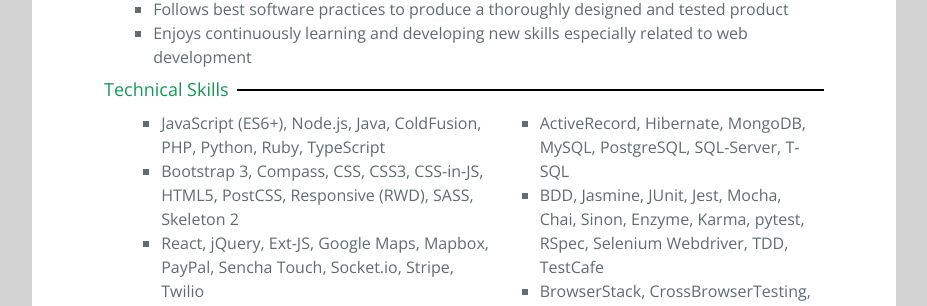
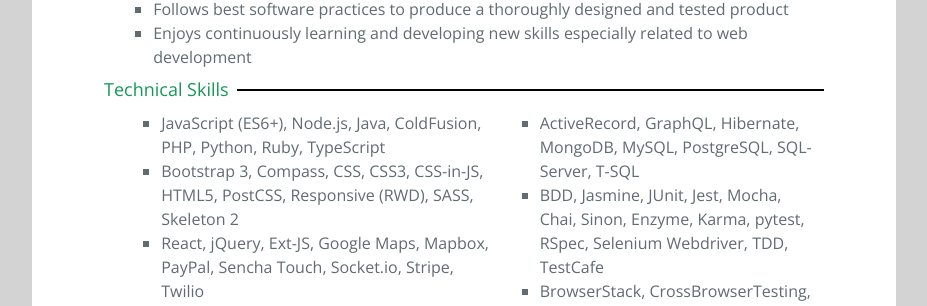
Before and after one commit to dhurlburtusa/dhurlburtusa.github.io, a Jekyll site: the page built from resume/index.html, in a window 1280 px wide and 900 px high, scrolled down 841 px. Shown: the part 148-454 px from the top of the window, without its empty margins (176-1103 px from the left). Built offline with Jekyll 4.4.1, drawn with Linux system fonts in a browser that asks for light colours.

Commit message:
Add GraphQL to List of Skills

```diff
--- a/resume/index.html
+++ b/resume/index.html
@@ -162,7 +162,7 @@
             </td>
             <td>
               <ul>
-                <li>ActiveRecord, Hibernate, MongoDB, MySQL, PostgreSQL, SQL-Server, T-SQL</li>
+                <li>ActiveRecord, GraphQL, Hibernate, MongoDB, MySQL, PostgreSQL, SQL-Server, T-SQL</li>
                 <li>BDD, Jasmine, JUnit, Jest, Mocha, Chai, Sinon, Enzyme, Karma, pytest, RSpec, Selenium Webdriver, TDD, TestCafe</li>
                 <li>BrowserStack, CrossBrowserTesting, SauceLabs, TestingBot</li>
                 <li>Ansible, Jenkins, Travis CI</li>
```
